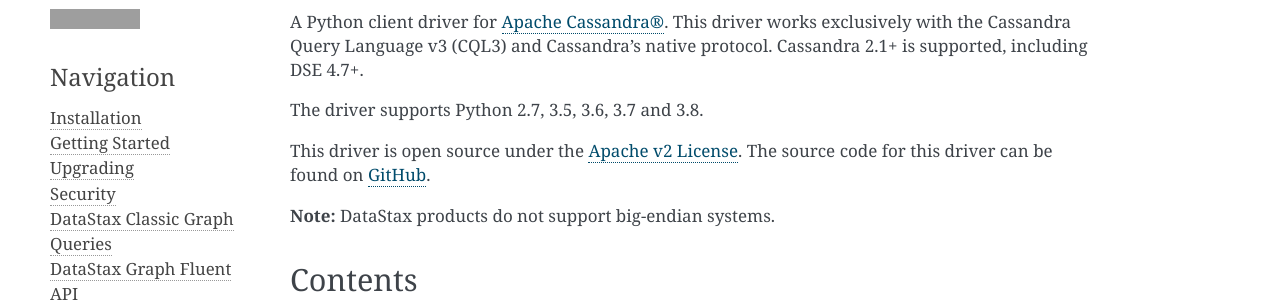
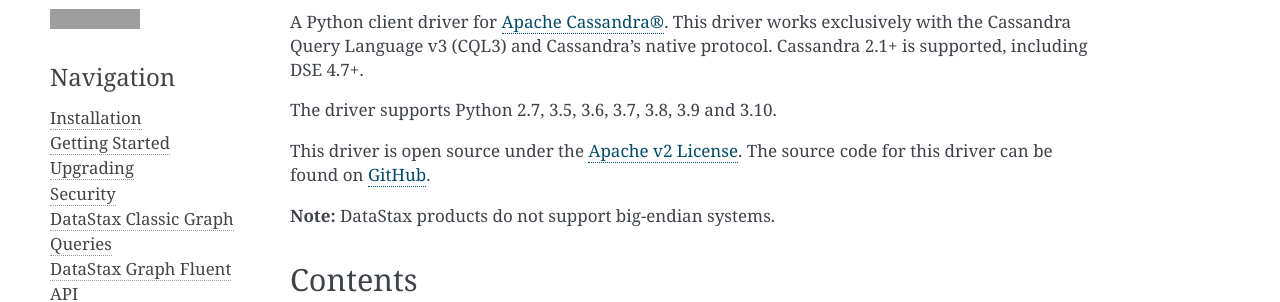
Before and after one commit to datastax/python-driver, a Sphinx documentation site: the page built from docs/index.rst, in a window 1280 px wide, cut to the strip 149-451 px from the top of the page. Built offline with Sphinx 7.4.7, drawn with Linux system fonts in a browser that asks for light colours; pages that are not in the unit, such as notebooks, are missing from menus; grey boxes are pictures that could not be loaded.

Commit message:
add python 3.9 and 3.10 support

```diff
--- a/docs/index.rst
+++ b/docs/index.rst
@@ -4,7 +4,7 @@
 This driver works exclusively with the Cassandra Query Language v3 (CQL3)
 and Cassandra's native protocol.  Cassandra 2.1+ is supported, including DSE 4.7+.
 
-The driver supports Python 2.7, 3.5, 3.6, 3.7 and 3.8.
+The driver supports Python 2.7, 3.5, 3.6, 3.7, 3.8, 3.9 and 3.10.
 
 This driver is open source under the
 `Apache v2 License <http://www.apache.org/licenses/LICENSE-2.0.html>`_.
--- a/docs/installation.rst
+++ b/docs/installation.rst
@@ -3,7 +3,7 @@
 
 Supported Platforms
 -------------------
-Python 2.7, 3.5, 3.6, 3.7 and 3.8 are supported. Both CPython (the standard Python
+Python 2.7, 3.5, 3.6, 3.7, 3.8, 3.9, 3.10 are supported. Both CPython (the standard Python
 implementation) and `PyPy <http://pypy.org>`_ are supported and tested.
 
 Linux, OSX, and Windows are supported.
--- a/setup.py
+++ b/setup.py
@@ -447,6 +447,8 @@
             'Programming Language :: Python :: 3.6',
             'Programming Language :: Python :: 3.7',
             'Programming Language :: Python :: 3.8',
+            'Programming Language :: Python :: 3.9',
+            'Programming Language :: Python :: 3.10',
             'Programming Language :: Python :: Implementation :: CPython',
             'Programming Language :: Python :: Implementation :: PyPy',
             'Topic :: Software Development :: Libraries :: Python Modules'
```
Also changed, not shown: .travis.yml, 3 other files.
